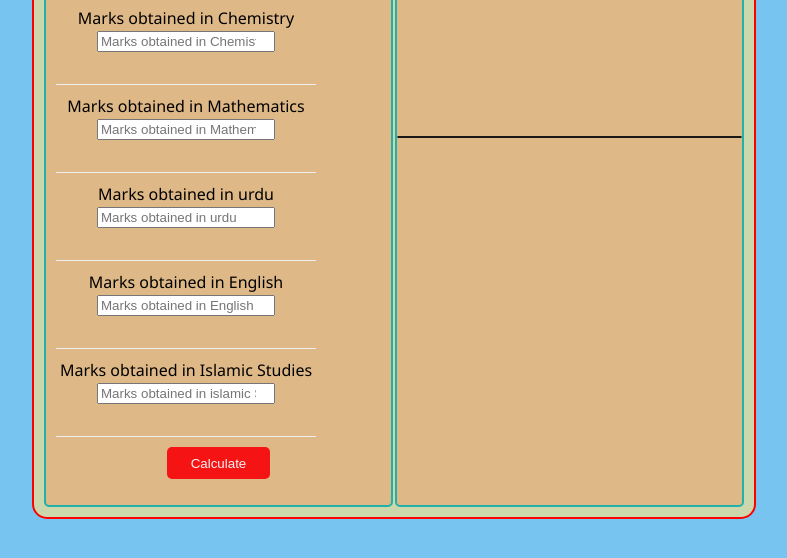
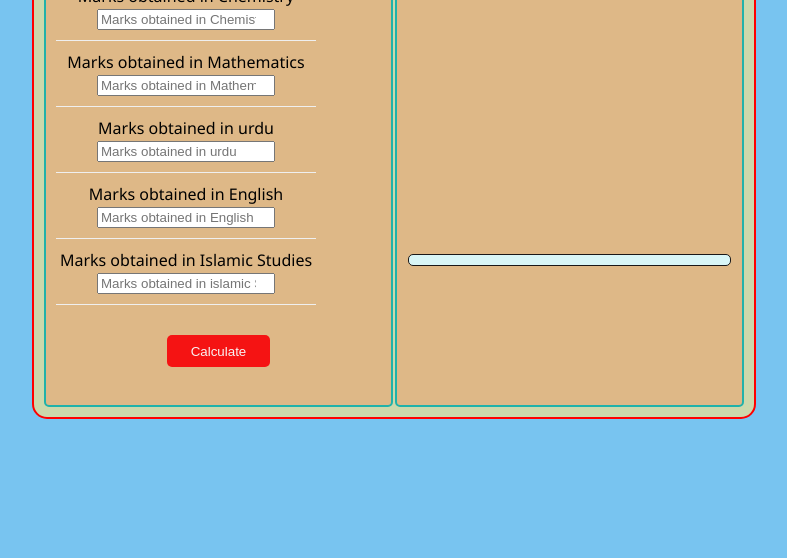
Before and after one commit to afzalahmed81/Percentage-Calculator, a plain HTML site: page index.html in a window 1280 px wide. Shown: the part 242-800 px from the top of the page, without its empty margins (246-1033 px from the left). Drawn offline with Linux system fonts and the light colour scheme.

Commit message:
Improves some styles

```diff
--- a/index.html
+++ b/index.html
@@ -22,7 +22,7 @@
             background-color: rgb(204, 216, 171);
             font-family: 'Segoe UI', Tahoma, Geneva, Verdana, sans-serif;
             width: 700px;
-            height: 600px;
+            height: 500px;
             text-align: center;
             display: flex;
             gap: 2px;
@@ -35,6 +35,7 @@
             border-radius: 5px;
             width: 30%;
             height: 2rem;
+            margin-top: 20px;
         }
 
         button:hover {
@@ -67,6 +68,9 @@
             border-radius: 5px;
             color: red;
             background-color: rgb(217, 246, 247);
+            width: 90%;
+            margin: auto;
+            padding: 5px;
         }
         form{
             border: 2px solid lightseagreen;
@@ -95,37 +99,37 @@
                 <div class="formstyle">
                     <label for="physics">Marks obtained in Physics</label>
                     <input type="number" min="0" max="100" required id="physics" placeholder="Marks obtained in physics">
-                    <br><br>
+
                 </div>
                 <div class="formstyle">
                     <label for="chemistry">Marks obtained in Chemistry</label>
                     <input type="number" min="0" max="100" required id="chemistry"
                         placeholder="Marks obtained in Chemistry">
-                    <br><br>
+
                 </div>
                 <div class="formstyle">
                 <label for="mathematics">Marks obtained in Mathematics</label>
                 <input type="number" min="0" max="100" required id="mathematics"
                     placeholder="Marks obtained in Mathematics">
-                <br><br>
+
                 </div>
                 <div class="formstyle">
                 <label for="urdu">Marks obtained in urdu</label>
                 <input type="number" min="0" max="100" required id="urdu"
                     placeholder="Marks obtained in urdu">
-                <br><br>
+
                 </div>
                 <div class="formstyle">
                 <label for="english">Marks obtained in English</label>
                 <input type="number" min="0" max="100" required id="english"
                     placeholder="Marks obtained in English">
-                <br><br>
+
                 </div>
                 <div class="formstyle">
                 <label for="ist">Marks obtained in Islamic Studies</label>
                 <input type="number" min="0" max="50" required id="ist"
                     placeholder="Marks obtained in islamic Studies">
-                <br><br>
+
                 </div>
 
                 <button type="submit">Calculate</button>
@@ -136,7 +140,7 @@
                 <h2 id="marksobtained"></h2>
                 <h2 id="totalmarks"></h2>
                 <h2 id="percentage"></h2>
-                <h1 id="grade"></h1>
+                <h2 id="grade"></h2>
 
 
                 <script>
```
